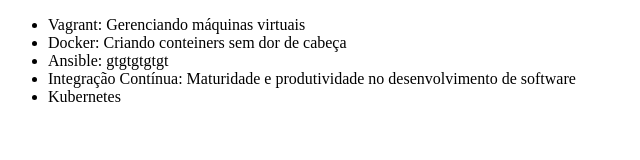
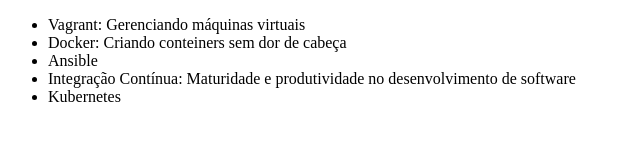
Before and after one commit to danielpramos/Curso-alura-git-teste-de-push-e-pull-, a plain HTML site: page index.html in a window 1280 px wide. Shown: the full height of the page, 0-640 px from the left. Drawn offline with Linux system fonts and the light colour scheme.

Commit message:
Revert "Atualizacao nome ansible"
This reverts commit c737b313145271ef296ca8741f201e5616b3102a.

```diff
--- a/index.html
+++ b/index.html
@@ -8,7 +8,7 @@
     <ul>
         <li>Vagrant: Gerenciando máquinas virtuais</li>
         <li>Docker: Criando conteiners sem dor de cabeça</li>
-        <li>Ansible: gtgtgtgtgt</li>
+        <li>Ansible</li>
         <li>Integração Contínua: Maturidade e produtividade no desenvolvimento de software</li>
         <li>Kubernetes</li>
     </ul>
```
